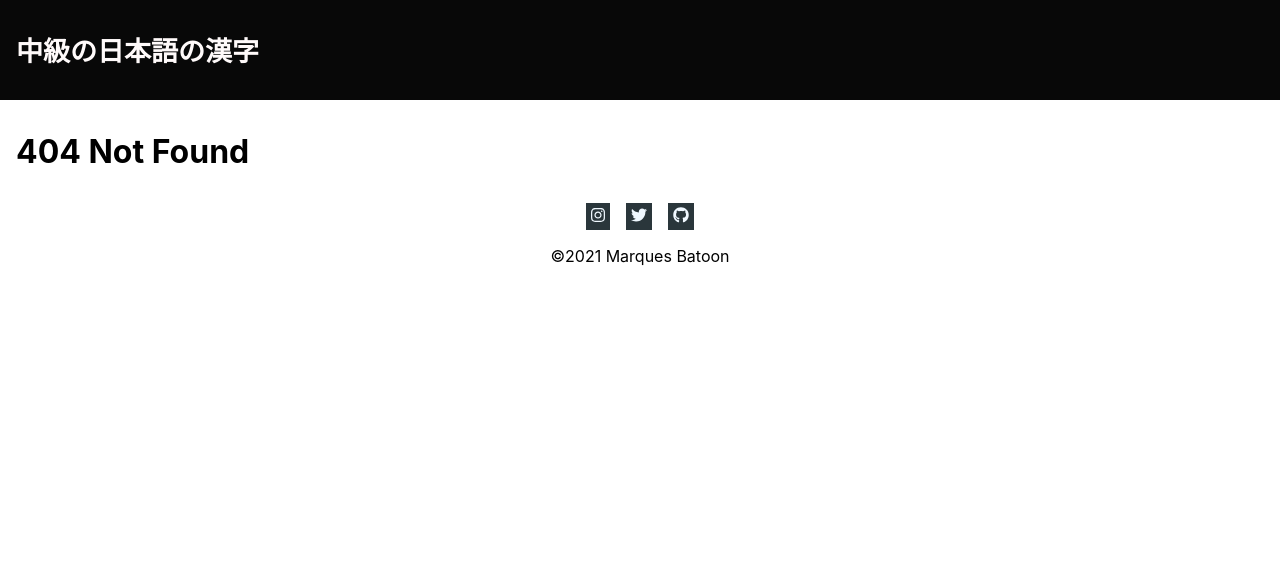
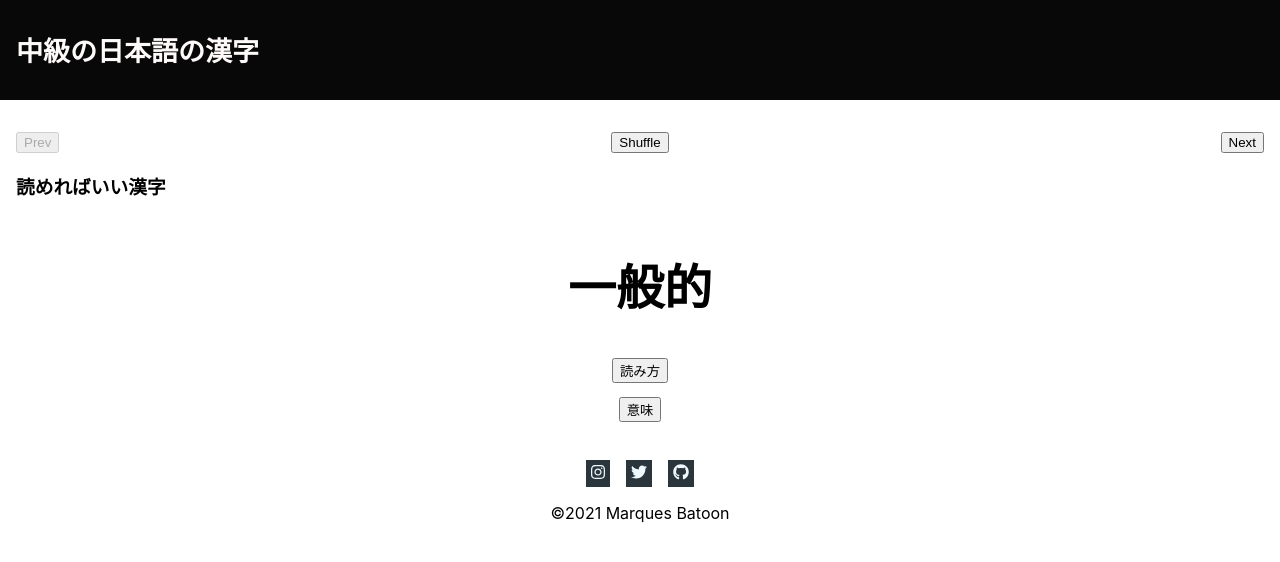
Before and after one commit to marquesadilla/n2-tango, a React (Create React App) app: page /kanji in a window 1280 px wide. Before the commit this address had no page. Shown: the top 562 px of the page. Built offline with nearby package versions, Linux system fonts and the light colour scheme.

Commit message:
params now kind of working and different lists will be rendered based on button clicked

```diff
--- a/src/App.js
+++ b/src/App.js
@@ -12,7 +12,7 @@ const App = () => {
       <Layout>
         <Switch>
           <Route path ="/" exact component={Home} />
-          <Route path="/読めればいい" component={Yomu} />
+          <Route path="/kanji" component={Yomu} />
           <Route path="/書くのを覚える" component={Kaku} />
           <Route render={() => <h1>404 Not Found</h1>} />
         </Switch>
--- a/src/Home.js
+++ b/src/Home.js
@@ -7,16 +7,30 @@ class Home extends React.Component {
     constructor() {
         super();
         this.state = {
+            kanjiSetClick: "",
+        }
 
-        }
+    }
+
+    clickedKanjiSet = (event) => {
+        event.preventDefault();
+        this.setState({ kanjiSetClick: event.target.value });
+        const waitSecs = 100 // 0.25 seconds
+        setTimeout(() => {
+            window.location.href=`/kanji?set=${event.target.value}`;
+        },waitSecs);
     }
 
     render() {
+        const{ kanjiSetClick } = this.state;
         return(
             <React.Fragment>
                 <div className="homeButtonContainer">
                     <Link to={`/書くのを覚える`}><button className="btn from-left">書くのを覚える</button></Link>
-                    <Link to={`/読めればいい`}><button className="btn from-right">読めればいい</button></Link>
+                    <Link to={`/kanji?set=${kanjiSetClick}`}><button onClick={this.clickedKanjiSet} value="kanji-yomerebaii" className="btn from-right">読めればいい</button></Link>
+                </div>
+                <div className="homeButtonContainer">
+                    <Link to={`/kanji?set=${kanjiSetClick}`}><button onClick={this.clickedKanjiSet} value="ch3-yomerebaii" className="btn from-right">Chapter 3</button></Link>
                 </div>
             </React.Fragment>
         )
--- a/src/Yomu.js
+++ b/src/Yomu.js
@@ -1,13 +1,46 @@
 import React from 'react';
 import kanji from './kanji';
 import './kanji.css';
+import chapter2 from './chapters/chapter2';
+import chapter3 from './chapters/chapter3';
 
 class Yomu extends React.Component {
     constructor(props) {
         super (props);
+        console.log(this.props);
 
+        const params = new URLSearchParams(props.location.serach);
+        var test = props.location.search;
+        console.log(test);
+        if (test==='?set=kanji-yomerebaii'){
+            this.state={
+                characters: Object.keys(kanji.yomerebaii),
+                num: 0,
+                shuffleHide: "",
+                yomikataButton: "",
+                yomikataClass: "d-none",
+                imiButton: "",
+                imiClass: "d-none imi",
+                prevDis: true,
+                nextDis: false,
+            }
+        }
+        else if (test==='?set=ch3-yomerebaii') {
             this.state = {
-            characters: Object.keys(kanji.yomerebaii),
+                characters: Object.keys(chapter3.yomerebaii),
+                num: 0,
+                shuffleHide: "",
+                yomikataButton: "",
+                yomikataClass: "d-none",
+                imiButton: "",
+                imiClass: "d-none imi",
+                prevDis: true,
+                nextDis: false,
+            };
+        }
+        else {
+            this.state = {
+                characters: Object.keys(chapter2.yomerebaii),
                 num: 0,
                 shuffleHide: "",
                 yomikataButton: "",
@@ -19,10 +52,12 @@ class Yomu extends React.Component {
             };
         }
 
+    }
+
     componentDidMount(){
         this.setState(state => {
-            //this.setState({ num: this.state.characters.length-1 }); // DELETE LATER
-        })
+            this.setState({ num: this.state.characters.length-1 }); // DELETE LATER
+        });
     }
 
     shuffleArray = () => {
```
Also changed, not shown: 1 other file (tests, documents, lock files or other folders). Lines whose indentation alone changed are shown as unchanged.
